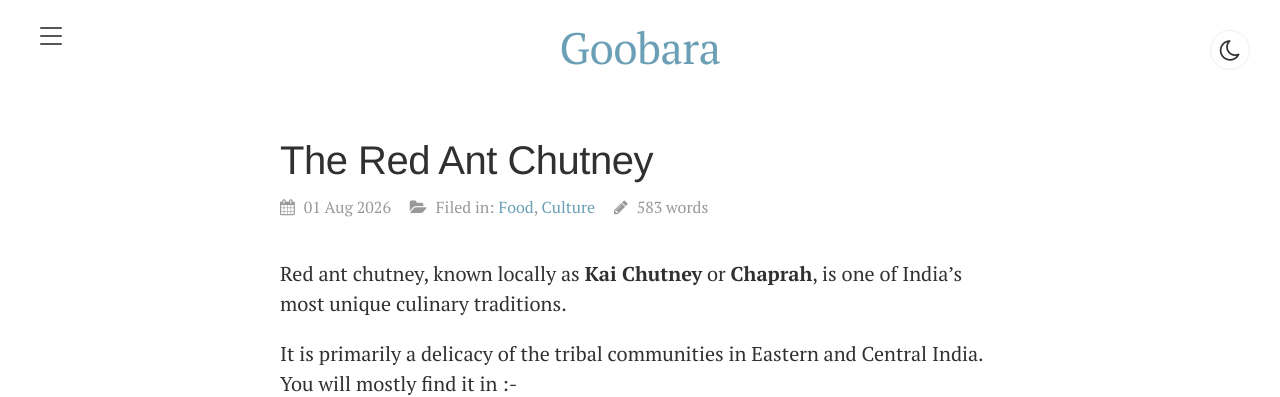
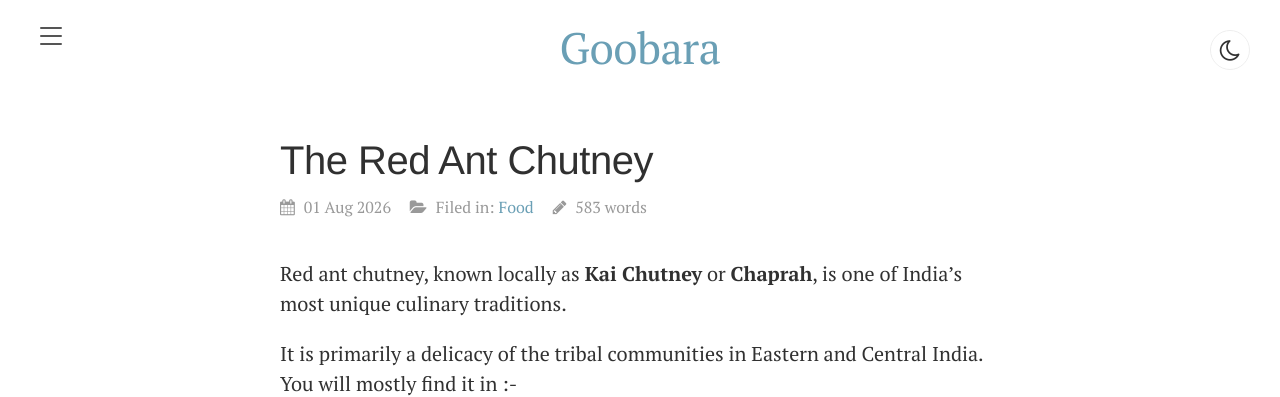
Before and after one commit to Imlucky883/Imlucky883.github.io, a Jekyll site: the page built from _posts/2026-08-01-The-Red-Chutney.md, in a window 1280 px wide and 900 px high. Shown: the top 397 px of the window. Built offline with Jekyll 4.4.1, drawn with Linux system fonts in a browser that asks for light colours; some of the changed text lies outside the part shown.

Commit message:
Added context for Red ant Chutney Posts

```diff
--- a/_posts/2026-08-01-The-Red-Chutney.md
+++ b/_posts/2026-08-01-The-Red-Chutney.md
@@ -1,8 +1,8 @@
 ---
 layout: post
 title: The Red Ant Chutney
-categories: [Food,Culture]
-tags: [Chattisgarh]
+categories: [Food]
+tags: [chattisgarh,culture,]
 ---
 
 Red ant chutney, known locally as **Kai Chutney** or **Chaprah**, is one of India's most unique culinary traditions.
```
